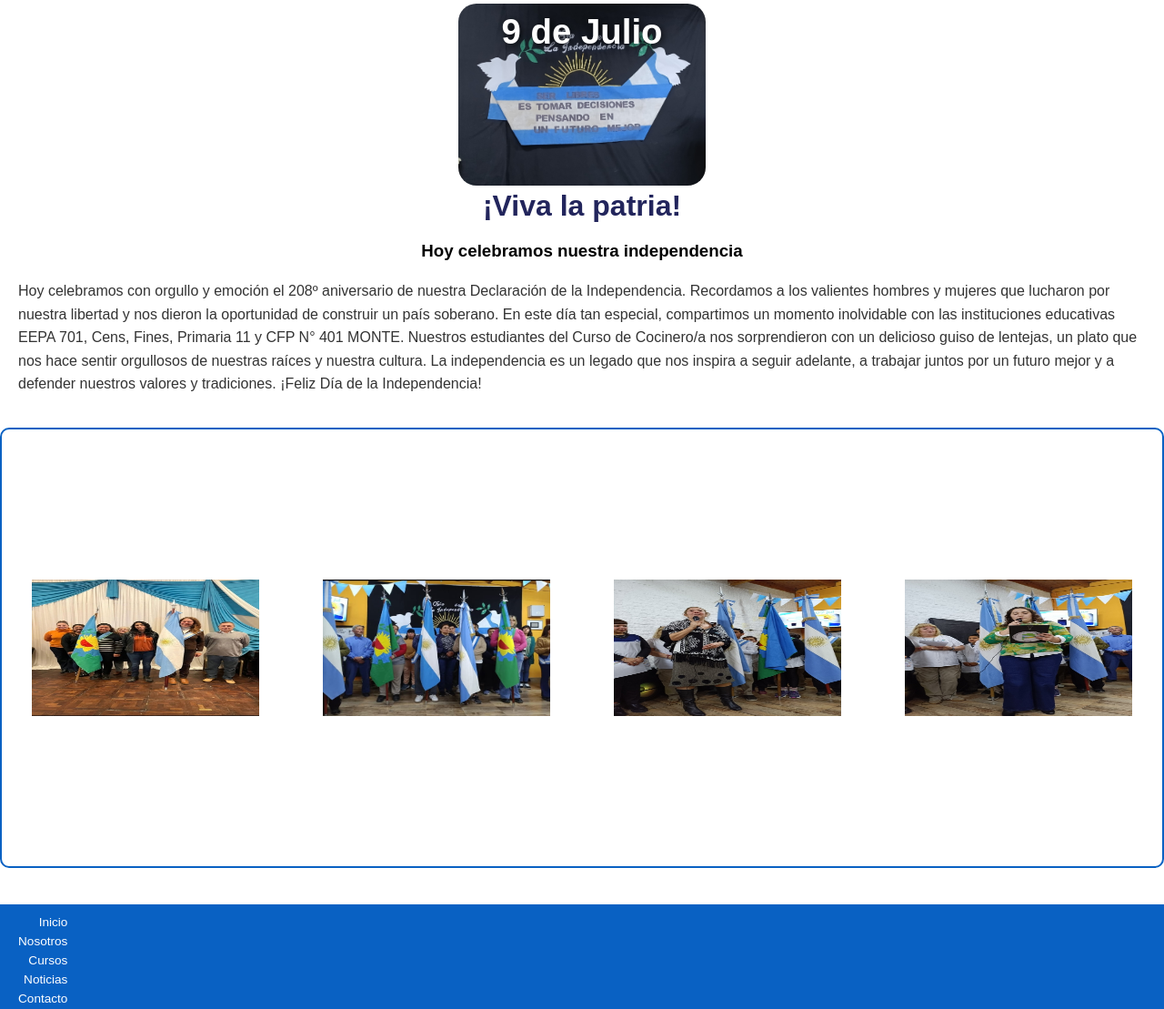
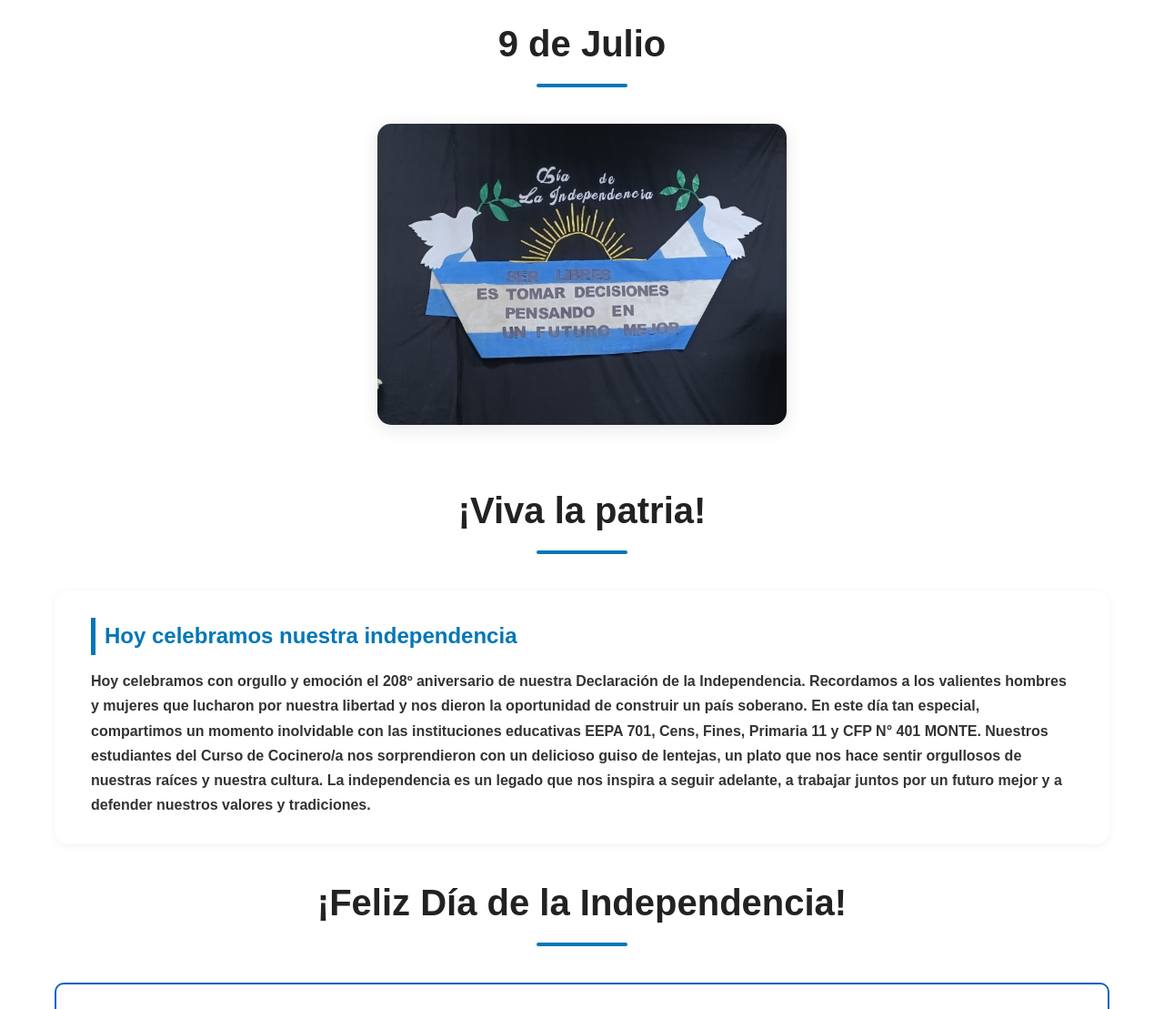
Before and after one commit to rodolforeyes-dev/paginaweb-cfp, a plain HTML site: page noticias/noticiaacto9dejulio.html in a window 1280 px wide. Shown: the part 126-1235 px from the top of the page at 91% size. Drawn offline with Linux system fonts and the light colour scheme; files whose address does not match are found by name.

Commit message:
se modifico seccion expotecnia y 9 de julio en la parte noticias

```diff
--- a/noticias/noticiaacto9dejulio.html
+++ b/noticias/noticiaacto9dejulio.html
@@ -39,18 +39,20 @@
         </nav>
     </header>
     <!--Main Claudio imagen principal-->
-    <main class="principal">
-        <div class="imgPrincipal">
-            <img class="imgInformatica" src="/img/noticias/NOTICIAS_CFP9DEJULIO_portada.jpg" alt="9 de Julio">
-            <h1 class="tituloCfp">
-                <a href="#">9 de Julio</a>
+    <div class="nosotros">
+         <h1>
+               9 de Julio
          </h1>
+         <div class="nosotros-header">
+            <img src="/img/noticias/NOTICIAS_CFP9DEJULIO_portada.jpg" alt="9 de Julio">
+
           </div>
+          <h1>¡Viva la patria!</h1>
         <!-- fin main -->
-        <h1>¡Viva la patria!</h1>
-        <h3>Hoy celebramos nuestra independencia</h3>
-        <img src="/img/NOTICIAS_CFP9DEJULIO_portada.jpg" alt="">
-        <p>Hoy celebramos con orgullo y emoción el 208º aniversario de nuestra Declaración de la Independencia.
+         <div class="nosotros-section">
+
+         <h2>Hoy celebramos nuestra independencia</h2>
+         <p><strong>Hoy celebramos con orgullo y emoción el 208º aniversario de nuestra Declaración de la Independencia.
             Recordamos a los valientes hombres y mujeres que lucharon por nuestra libertad y nos dieron la oportunidad
             de construir un país soberano.
 
@@ -60,25 +62,27 @@
             cultura.
 
             La independencia es un legado que nos inspira a seguir adelante, a trabajar juntos por un futuro mejor y a
-            defender nuestros valores y tradiciones. ¡Feliz Día de la Independencia!</p>
+            defender nuestros valores y tradiciones.</strong></p>
+           </div>
+         <h1>¡Feliz Día de la Independencia!</h1>
+
           <div class="cursosInformatica">
 
-            <div class="cardInformatica">
+            <div class="nosotros-header">
                 <img src="/img/noticias/NOTICIAS_CFP9DEJULIO_1.jpg" alt="cfp401">
              </div>
-            <div class="cardInformatica">
+             <div class="nosotros-header">
                 <img src="/img/noticias/NOTICIAS_CFP9DEJULIO_2.jpg" alt="cfp401">
              </div>
-            <div class="cardInformatica">
+             <div class="nosotros-header">
                 <img src="/img/noticias/NOTICIAS_CFP9DEJULIO_3.jpg" alt="cfp401">
              </div>
-            <div class="cardInformatica">
+             <div class="nosotros-header">
                 <img src="/img/noticias/NOTICIAS_CFP9DEJULIO_4.jpg" alt="cfp401">
              </div>
            </div>
+           </div>
 
-        </section>
-    </main>
 
     <!--Footer navegacion y links-->
       <footer>
```
Also changed, not shown: noticias/expotecnia2025.html (+11 -7 lines). Lines whose indentation alone changed are shown as unchanged.
